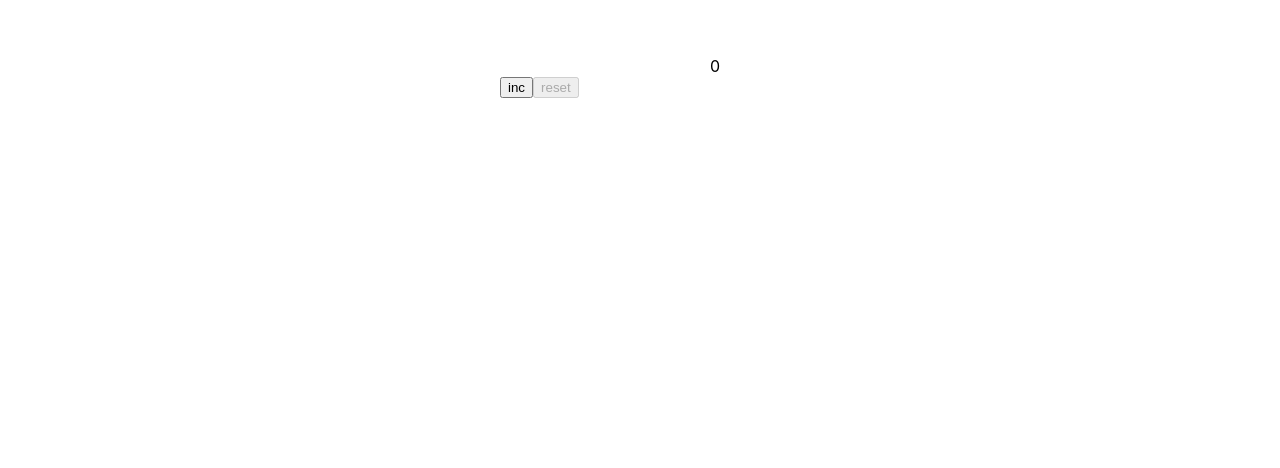
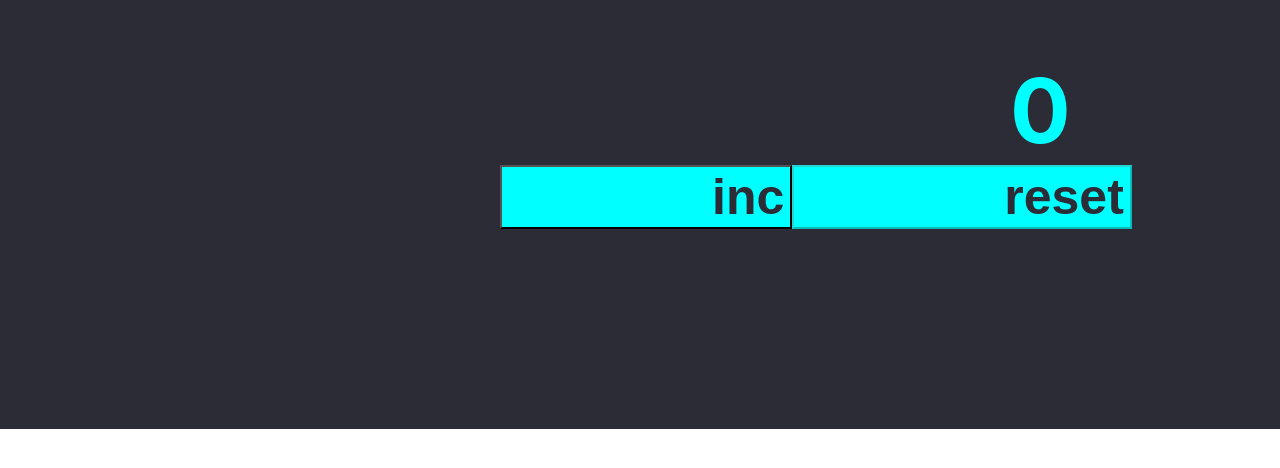
Before and after one commit to mazurenka/exam_pract, a React (Create React App) app: page / in a window 1280 px wide. Shown: the part 144-612 px from the top of the page. Built offline with nearby package versions, Linux system fonts and the light colour scheme.

Commit message:
exam Counter useState

```diff
--- /dev/null
+++ b/src/App-reducer.tsx
@@ -0,0 +1,58 @@
+import React, {useReducer} from 'react';
+import './App.css';
+
+type ActionType = {
+    type: string
+}
+
+type AppPropsType = {
+    value: number
+}
+
+const reducer = (state: number, action: ActionType) => {
+    switch (action.type) {
+        case "INCREMENT":
+            return state + 2;
+        case "MULTI":
+            return state * 2;
+        case "RESET":
+            return state = 2;
+        default:
+            return state;
+    }
+}
+
+function AppReducer(props: AppPropsType) {
+
+    let [state, dispatch] = useReducer(reducer, 2)
+
+    return (
+        <div className={'App'}>
+            <div className={'numBlock'}>
+                <div>{state}</div>
+            </div>
+
+            <div className={'buttonBlock'}>
+
+                <button onClick={() => {
+                    dispatch({type: "INCREMENT"})
+                }} disabled={(state >= 20)}>inc
+                </button>
+
+                <button onClick={() => {
+                    dispatch({type: "MULTI"})
+                }} disabled={(state >= 20)}>multi
+                </button>
+
+                <button onClick={() => {
+                    dispatch({type: "RESET"})
+                }} disabled={(state === 0)}>reset
+                </button>
+
+            </div>
+
+        </div>
+    )
+}
+
+export default AppReducer;
--- a/src/App.css
+++ b/src/App.css
@@ -2,14 +2,40 @@
     padding-top: 200px;
     padding-left: 500px;
     padding-bottom: 200px;
-    padding-bottom: 200px;
     margin: auto;
+    background: #2c2c36;
 }
 
 .numBlock {
-    padding-left: 210px;
+    padding-left: 510px;
+    color: aqua;
+    font-size: 90px;
+    font-weight: 700;
+}
+.numBlockRed {
+    padding-top: 200px;
+    padding-bottom: 200px;
+    margin: auto;
+    background: #2c2c36;
+    padding-left: 510px;
+    color: red;
+    font-size: 90px;
+    font-weight: 700;
 }
 
-.buttonBlock {
-    color: darkorchid;
+
+.buttonInc {
+    font-weight: 900;
+    color:  #2c2c36;
+    padding-left: 210px;
+    font-size: 50px;
+    background: aqua;
 }
+
+.buttonReset {
+    font-weight: 900;
+    color:  #2c2c36;
+    padding-left: 210px;
+    font-size: 50px;
+    background: aqua;
+}
--- a/src/App.tsx
+++ b/src/App.tsx
@@ -3,19 +3,39 @@ import './App.css';
 
 function App() {
 
-    const  [number, setNumber] = useState<number>( 0)
-    const numberPlus = () => {setNumber(number + 1)}
+    const [number, setNumber] = useState<number>(0)
+    const numberPlus = () => {
+        setNumber(number + 1)
+    }
 
     return (
         <div className={'App'}>
+
             <div className={'numBlock'}>
                 <div>{number}</div>
             </div>
+
             <div className={'buttonBlock'}>
-                <button onClick={numberPlus} disabled={(number === 5)}>inc</button>
-                <button onClick={() => {setNumber(0)}} disabled={(number === 0)}>reset</button>
+
+                <button
+                    className={'buttonInc'}
+                    onClick={numberPlus}
+                    disabled={(number === 5)}>
+                    inc
+                </button>
+
+                <button
+                    className={'buttonReset'}
+                    onClick={() => {
+                        setNumber(0)
+                    }}
+                    disabled={(number === 0)}>reset
+                </button>
+
             </div>
+
         </div>
     )
 }
+
 export default App;
--- /dev/null
+++ b/src/AppCounter2.tsx
@@ -0,0 +1,21 @@
+import React, {useState} from 'react';
+import './App.css';
+
+function App() {
+
+    const  [number, setNumber] = useState<number>( 0)
+    const numberPlus = () => {setNumber(number + 1)}
+
+    return (
+        <div className={'App'}>
+            <div className={'numBlock'}>
+                <div>{number}</div>
+            </div>
+            <div className={'buttonBlock'}>
+                <button onClick={numberPlus} disabled={(number === 5)}>inc</button>
+                <button onClick={() => {setNumber(0)}} disabled={(number === 0)}>reset</button>
+            </div>
+        </div>
+    )
+}
+export default App;
--- a/src/index.tsx
+++ b/src/index.tsx
@@ -4,7 +4,16 @@ import './index.css';
 import reportWebVitals from './reportWebVitals';
 import App from "./App";
 import App1 from './App1';
+import AppReducer from "./App-reducer";
+import AppCounter2 from "./AppCounter2";
 
-ReactDOM.render(<App />, document.getElementById('root'))
+ReactDOM.render(
+     <App />,
+    // <AppReducer value={0} />,
+
+    //<AppCounter2 />,
+
+
+    document.getElementById('root'))
 
 reportWebVitals();
```
